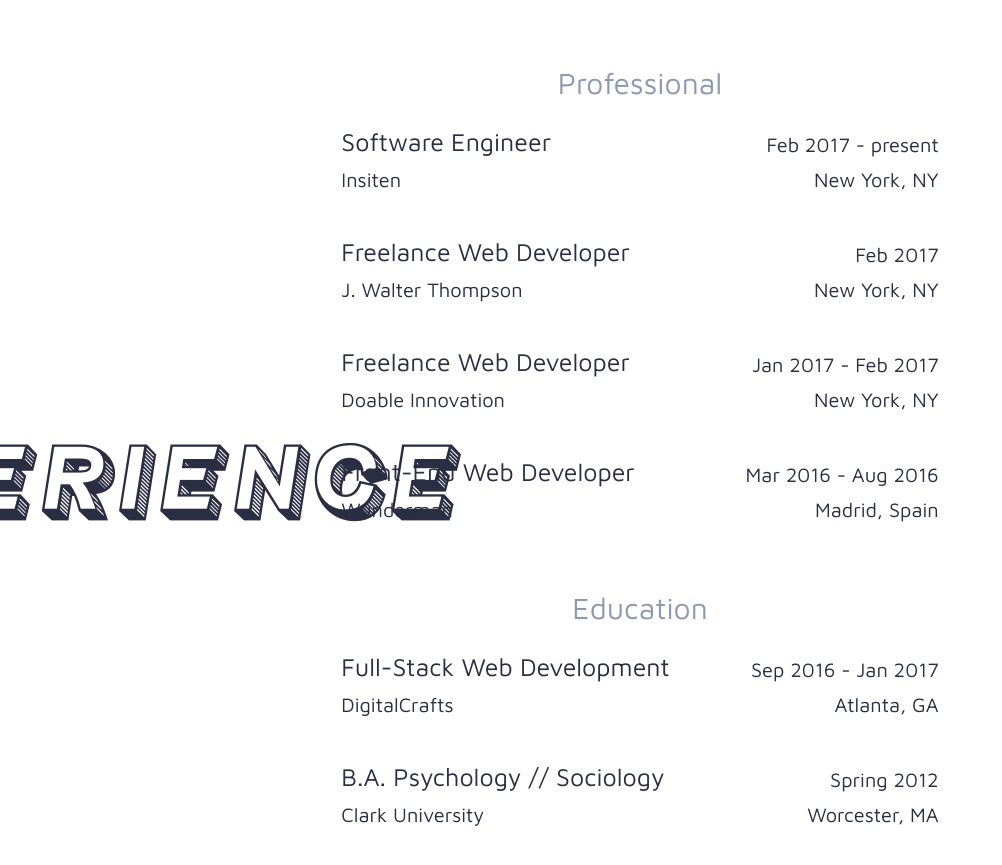
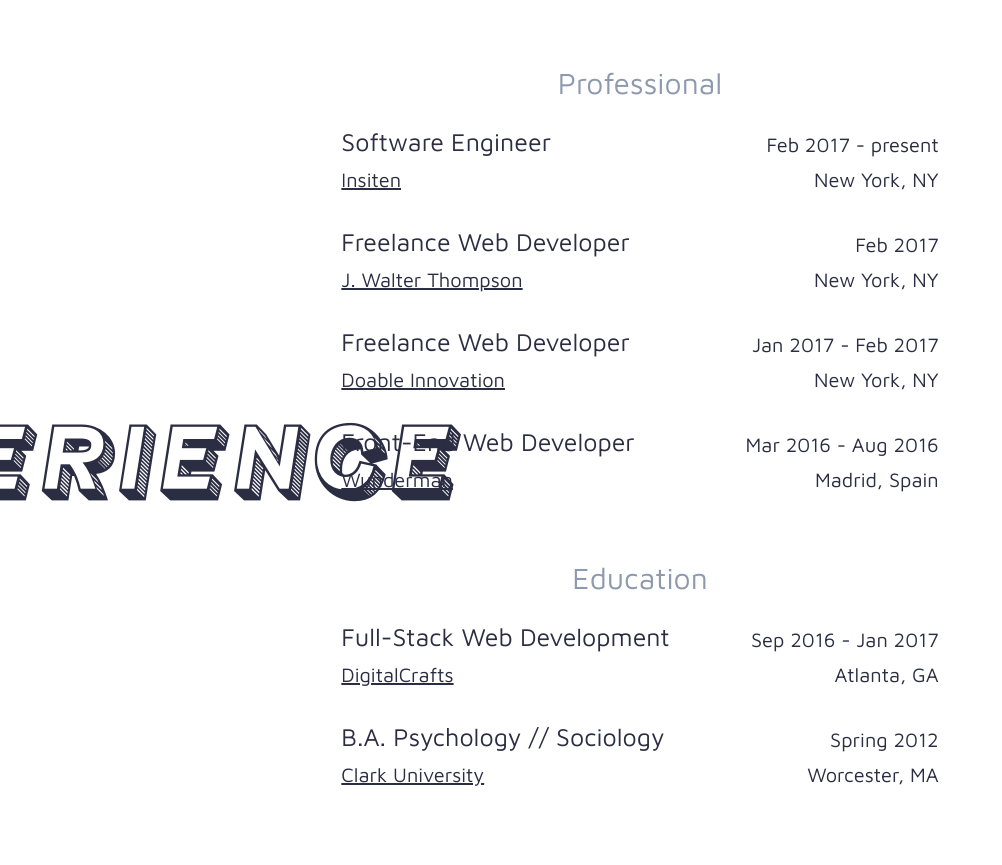
Before and after one commit to johnnycopes/personal-site, a website: page index.html in a window 1280 px wide. Shown: the part 1640-2505 px from the top of the page, without its empty margins (0-1002 px from the left). Drawn offline with Linux system fonts and the light colour scheme.

Commit message:
adds links to experience page

```diff
--- a/index.html
+++ b/index.html
@@ -13,7 +13,7 @@
 
 	<h2 class="header about-header">about</h2>
 	<div class="section about">
-		<p>Hello! My name is John and I'm a software engineer in Brooklyn, NY. I currently work remotely for an Atlanta-based startup called Insiten where my kick-ass team and I build software for businesses.</p>
+		<p>Hello! My name is John and I'm a software engineer in Brooklyn, NY. I currently work remotely for an Atlanta-based startup called <a href="https://insiten.com/" target="_blank">Insiten</a> where my kick-ass team and I build software for businesses.</p>
 
 		<p>I love the web in its entirety, but I am especially passionate about the front-end side of development. My favorite aspect of the field is the intersection of design and technology. I am constantly learning, building, and participating in the dev community both online and in person.</p>
 
@@ -27,25 +27,33 @@
 		<ul class="experience-list">
 			<li class="card insiten">
 				<h2 class="title">Software Engineer</h2>
-				<h3 class="company">Insiten</h3>
+				<h3 class="organization">
+					<a href="https://insiten.com/" target="_blank">Insiten</a>
+				</h3>
 				<h3 class="location">New York, NY</h3>
 				<h3 class="date">Feb 2017 - present</h3>
 			</li>
 			<li class="card jwt">
 				<h2 class="title">Freelance Web Developer</h2>
-				<h3 class="company">J. Walter Thompson</h3>
+				<h3 class="organization">
+					<a href="https://www.jwt.com/en/" target="_blank">J. Walter Thompson</a>
+				</h3>
 				<h3 class="location">New York, NY</h3>
 				<h3 class="date">Feb 2017</h3>
 			</li>
 			<li class="card doable">
 				<h2 class="title">Freelance Web Developer</h2>
-				<h3 class="company">Doable Innovation</h3>
+				<h3 class="organization">
+					<a href="https://www.doable.com/" target="_blank">Doable Innovation</a>
+				</h3>
 				<h3 class="location">New York, NY</h3>
 				<h3 class="date">Jan 2017 - Feb 2017</h3>
 			</li>
 			<li class="card wunderman">
 				<h2 class="title">Front-End Web Developer</h2>
-				<h3 class="company">Wunderman</h3>
+				<h3 class="organization">
+					<a href="http://www.wunderman.com/" target="_blank">Wunderman</a>
+				</h3>
 				<h3 class="location">Madrid, Spain</h3>
 				<h3 class="date">Mar 2016 - Aug 2016</h3>
 			</li>
@@ -54,13 +62,17 @@
 		<ul class="experience-list">
 			<li class="card digitalcrafts">
 				<h2 class="title">Full-Stack Web Development</h2>
-				<h3 class="company">DigitalCrafts</h3>
+				<h3 class="organization">
+					<a href="https://www.digitalcrafts.com/" target="_blank">DigitalCrafts</a>
+				</h3>
 				<h3 class="location">Atlanta, GA</h3>
 				<h3 class="date">Sep 2016 - Jan 2017</h3>
 			</li>
 			<li class="card clark">
 				<h2 class="title">B.A. Psychology // Sociology</h2>
-				<h3 class="company">Clark University</h3>
+				<h3 class="organization">
+					<a href="http://www.clarku.edu/" target="_blank">Clark University</a>
+				</h3>
 				<h3 class="location">Worcester, MA</h3>
 				<h3 class="date">Spring 2012</h3>
 			</li>
--- a/scss/main.scss
+++ b/scss/main.scss
@@ -75,6 +75,12 @@
 	&-bg {
 		grid-row: 2;
 	}
+
+	a,
+	a:active,
+	a:visited {
+		color: $white;
+	}
 }
 
 .experience {
@@ -91,16 +97,6 @@
 		color: $dark-gray;
 		margin-bottom: 2rem;
 		position: relative;
-
-		// &::after {
-		// 	content: "";
-		// 	width: 100%;
-		// 	border-bottom: 1px solid $light-gray;
-		// 	position: absolute;
-		// 	top: 100%;
-		// 	left: 50%;
-		// 	transform: translateX(-50%);
-		// }
 	}
 
 	.card {
@@ -108,7 +104,7 @@
 		grid-template-columns: auto auto;
 		grid-template-rows: 50% 50%;
 		align-items: end;
-		margin-bottom: 4rem;
+		margin-bottom: 3rem;
 		position: relative;
 		height: 70px;
 
@@ -121,7 +117,7 @@
 			grid-column: 1;
 		}
 
-		.company {
+		.organization {
 			grid-row: 2;
 			grid-column: 1;
 		}
@@ -136,6 +132,12 @@
 			grid-row: 2;
 			grid-column: 2;
 			justify-self: end;
+		}
+
+		a,
+		a:active,
+		a:visited {
+			color: $blue;
 		}
 	}
 }
```
Also changed, not shown: css/styles.css, 1 other file.
